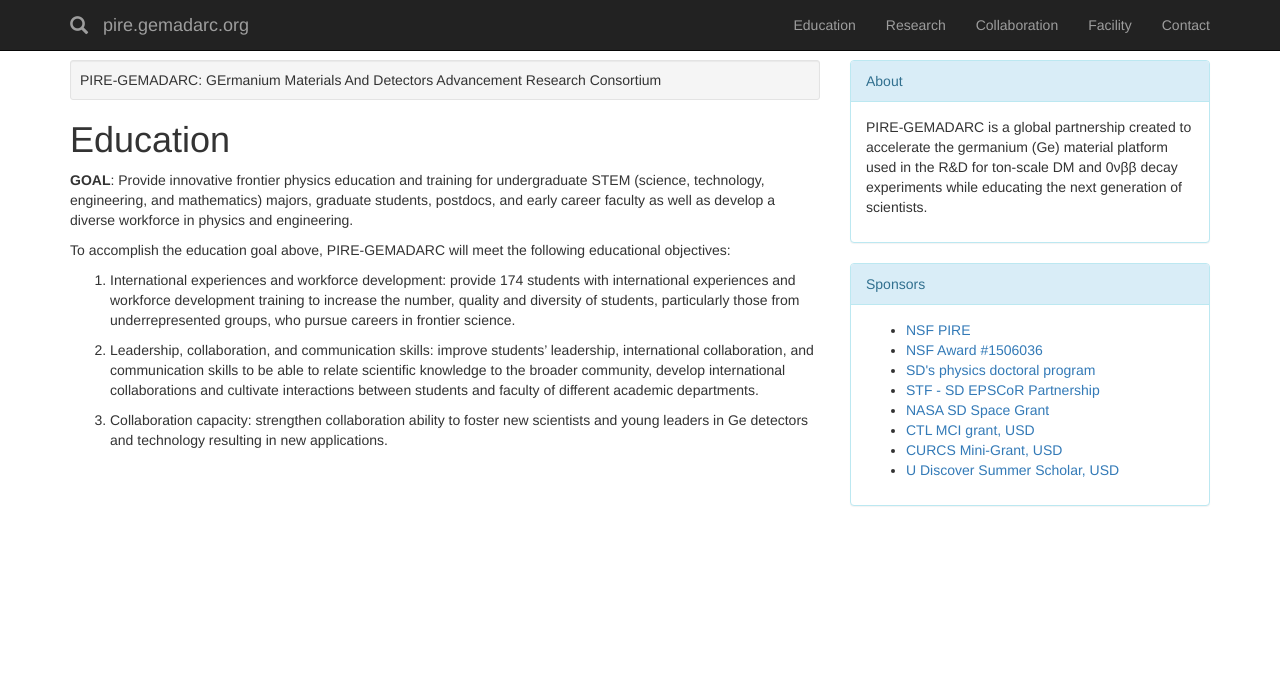
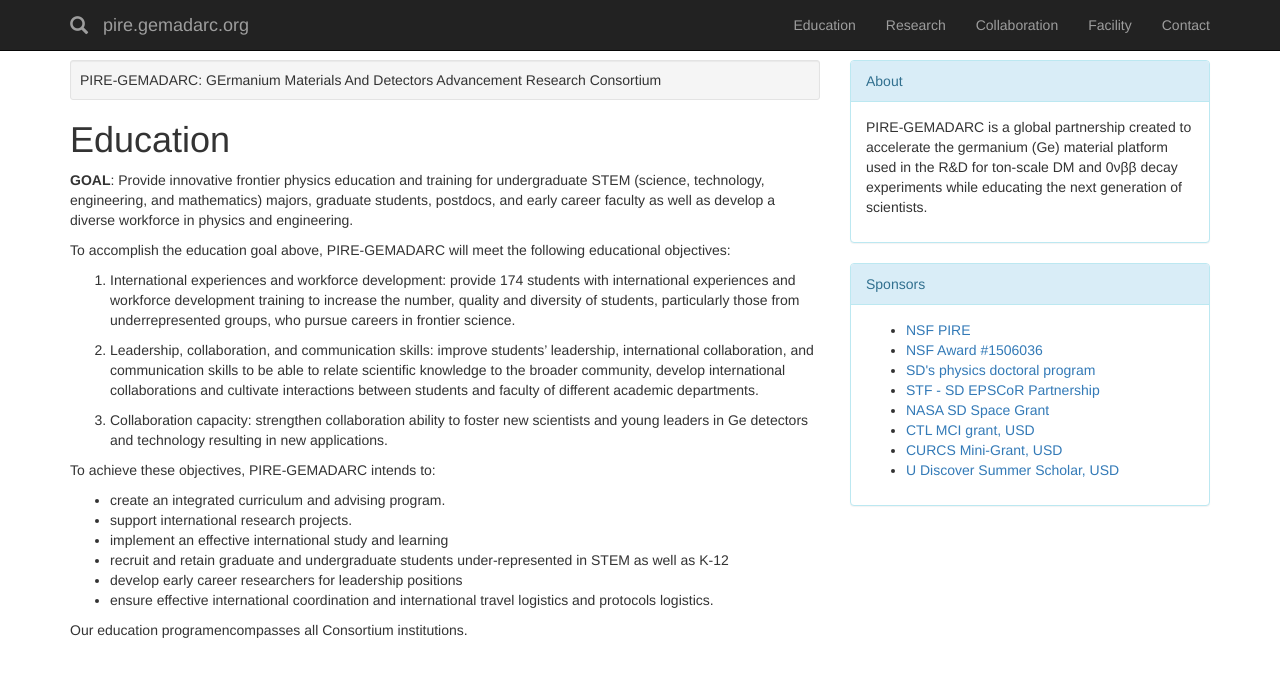
Before and after one commit to gemadarc/gemadarc.github.io, a Jekyll site: the page built from edu.md, in a window 1280 px wide. Shown: the top 677 px of the page. Built offline with Jekyll 4.4.1, drawn with Linux system fonts in a browser that asks for light colours; nearby versions of some CDN libraries; our own code applies the rules of GitHub Pages for plain Markdown files.

Commit message:
Update edu.md

```diff
--- a/edu.md
+++ b/edu.md
@@ -15,3 +15,16 @@ community, develop international collaborations and cultivate interactions betwe
 of different academic departments.
 
 3. Collaboration capacity: strengthen collaboration ability to foster new scientists and young leaders in Ge detectors and technology resulting in new applications.
+
+To achieve these objectives, PIRE-GEMADARC intends to:
+* create an integrated curriculum and advising
+program.
+* support international research projects.
+* implement an effective international study
+and learning
+* recruit and retain graduate and undergraduate students under-represented in STEM as
+well as K-12
+* develop early career researchers for leadership positions
+* ensure effective international coordination and international travel logistics and protocols logistics.
+
+Our education programencompasses all Consortium institutions.
```
